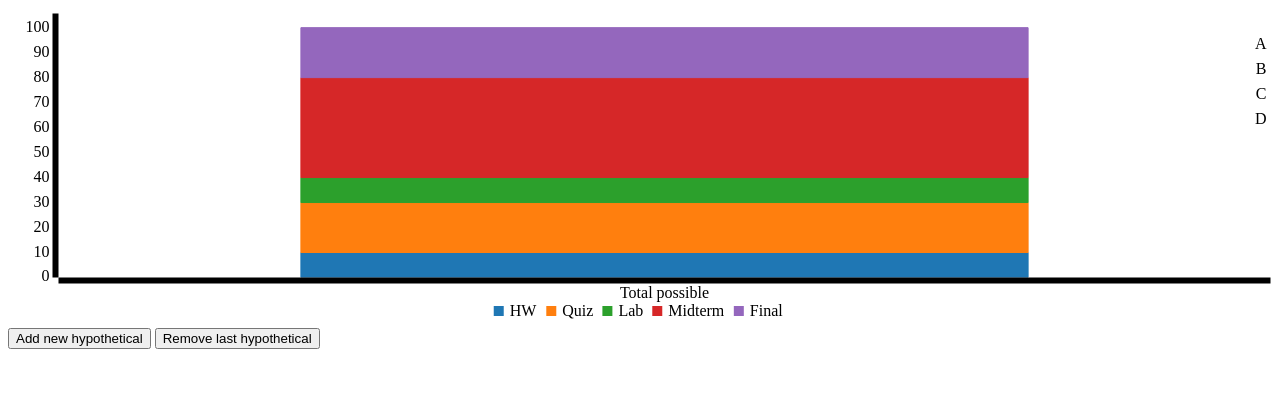
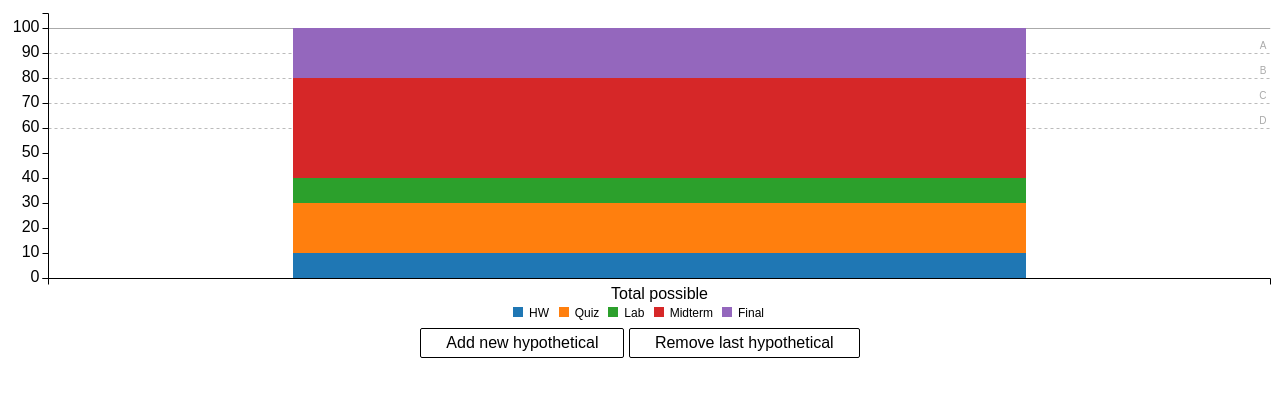
Before and after one commit to kbroaders/GradeCalculator, a website: page index.html in a window 1280 px wide. Drawn offline with Linux system fonts and the light colour scheme; the site is published under a folder, as on GitHub Pages, so addresses that start at the root find nothing.

Commit message:
fixed stylesheet links

```diff
--- a/index.html
+++ b/index.html
@@ -2,8 +2,8 @@
 <html>
   <head>
     <!-- Load c3.css -->
-    <link href="/bower_components/c3/c3.css" rel="stylesheet" type="text/css">
-    <link href="/style.css" rel="stylesheet" type="text/css">
+    <link href="bower_components/c3/c3.css" rel="stylesheet" type="text/css">
+    <link href="style.css" rel="stylesheet" type="text/css">
     <title></title>
   </head>
   <body>
```
